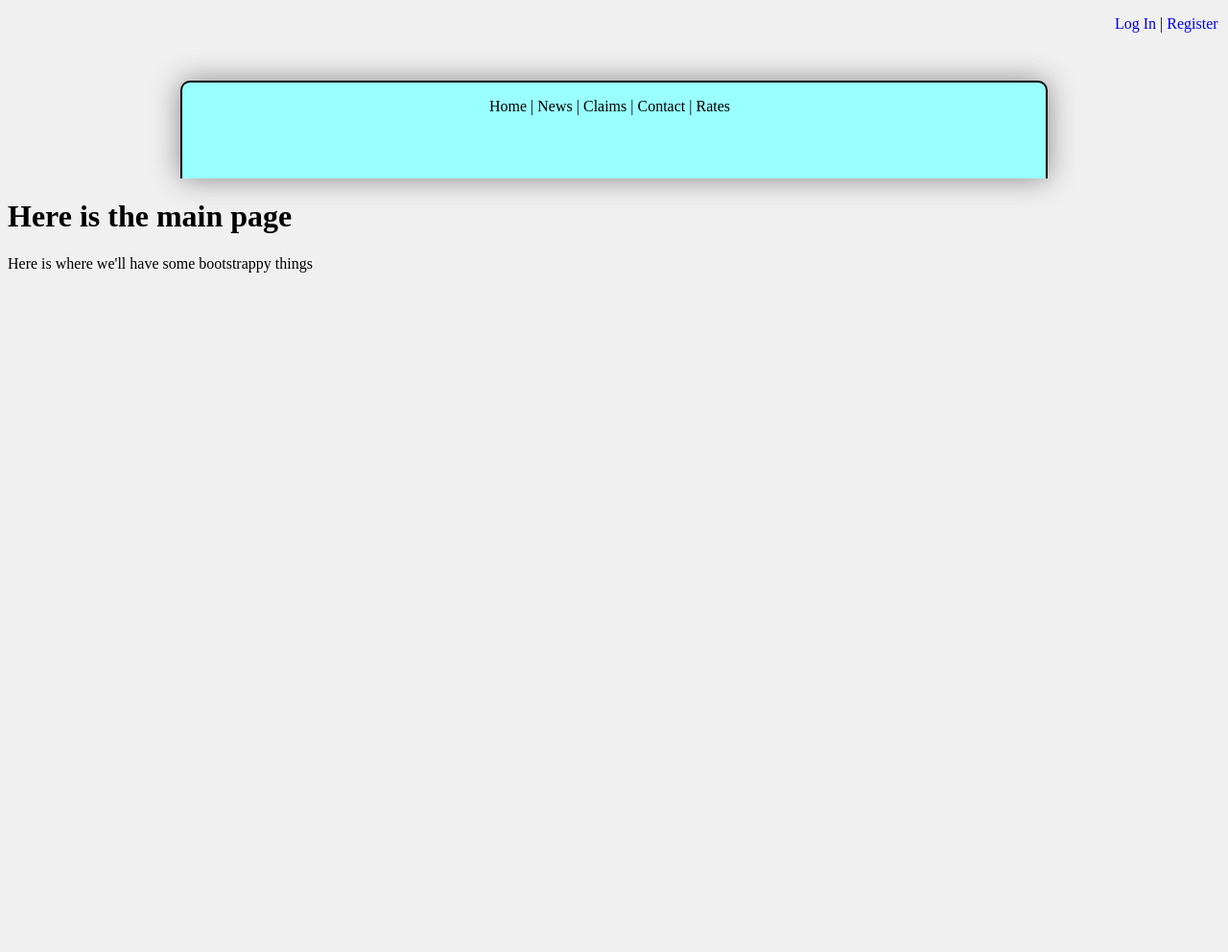
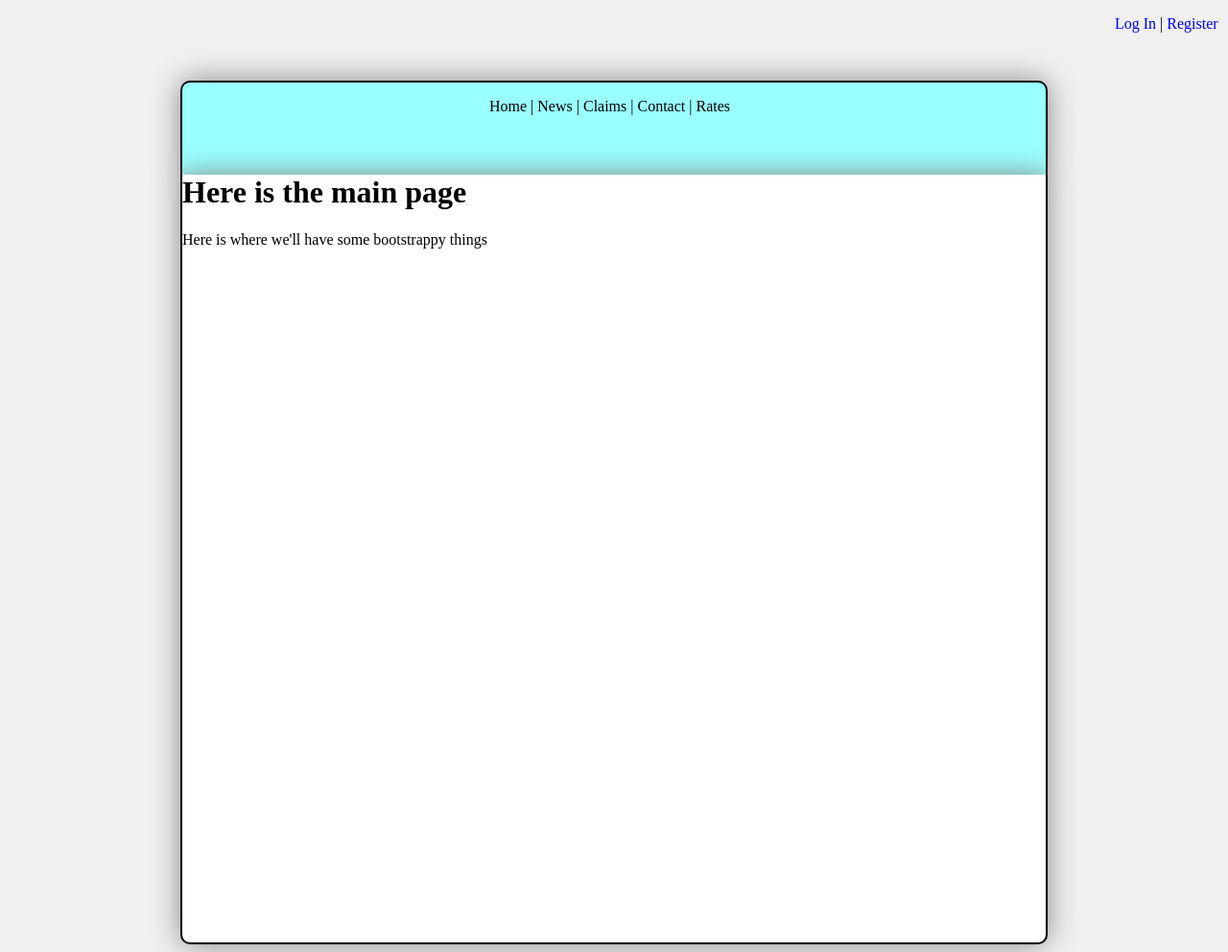
Before and after one commit to zswalter/CSE233-Final-Project, a Django app: page / in a window 1280 px wide. Shown: the whole page at 96% size. Before the commit the page ends 284 px from the top, so only its background shows below. Run offline with Django 3.2, Linux system fonts and the light colour scheme.

Commit message:
Add main content div

```diff
--- a/cse233care/static/css/template.css
+++ b/cse233care/static/css/template.css
@@ -36,3 +36,17 @@ a{
 #login ul li{
 	display: inline;
 }
+#content{
+	background-color: white;
+	width: 900px;
+	margin-left: auto;
+	margin-right: auto;
+	border-bottom: 2px solid black;
+	border-left: 2px solid black;
+	border-right: 2px solid black;
+	box-shadow: 0px 0px 30px #888888;
+	border-bottom-left-radius: 10px;
+	border-bottom-right-radius: 10px;
+	margin-top: -25px;
+	height: 800px;
+}
--- a/cse233care/templates/main_view.html
+++ b/cse233care/templates/main_view.html
@@ -29,7 +29,9 @@
             <li>Rates</li>
         </ul>
     </div>
-    <h1>Here is the main page</h1>
-    <p>Here is where we'll have some bootstrappy things</p>
+    <div id="content">
+        <h1>Here is the main page</h1>
+        <p>Here is where we'll have some bootstrappy things</p>
+    </div>
 </body>
 </html>
```
